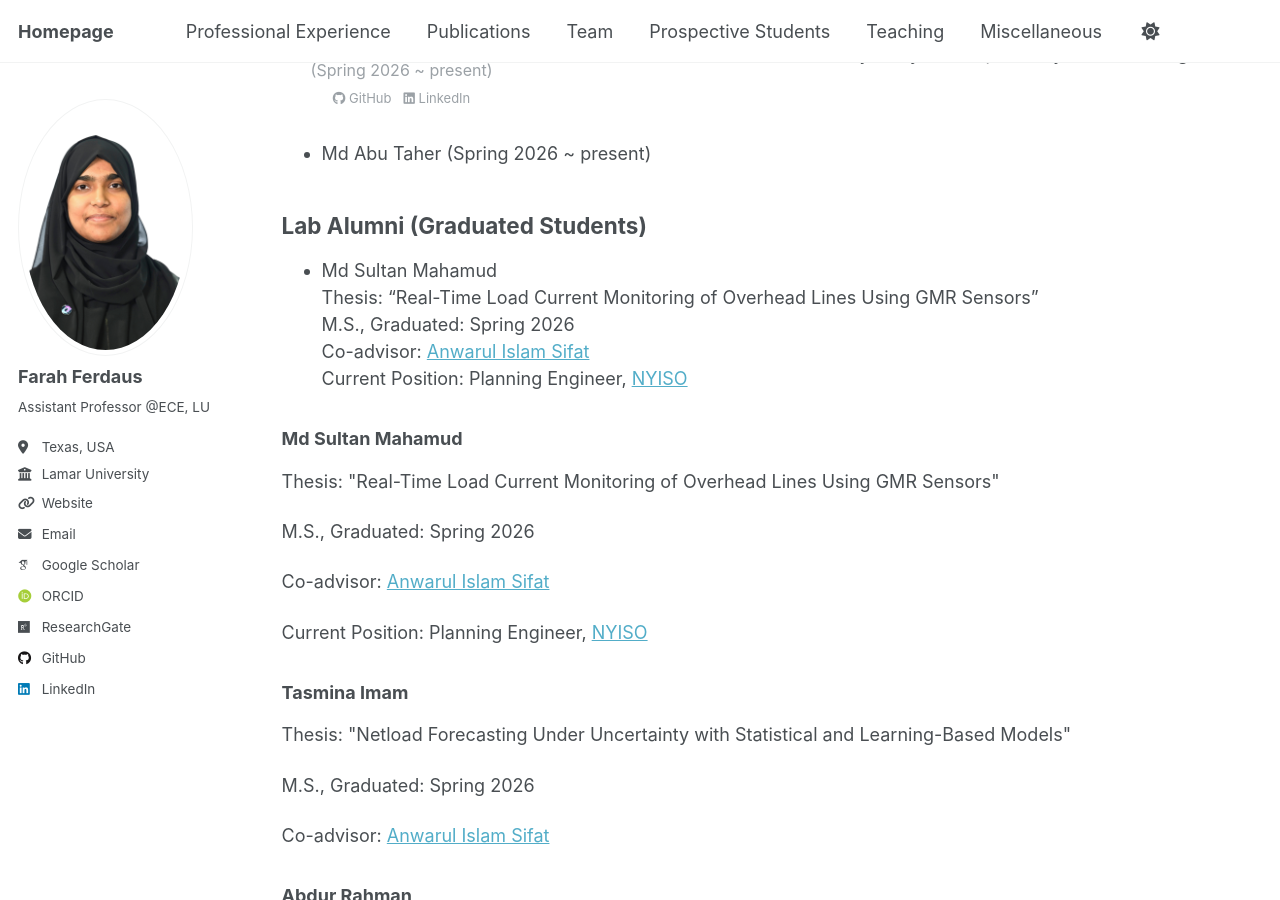
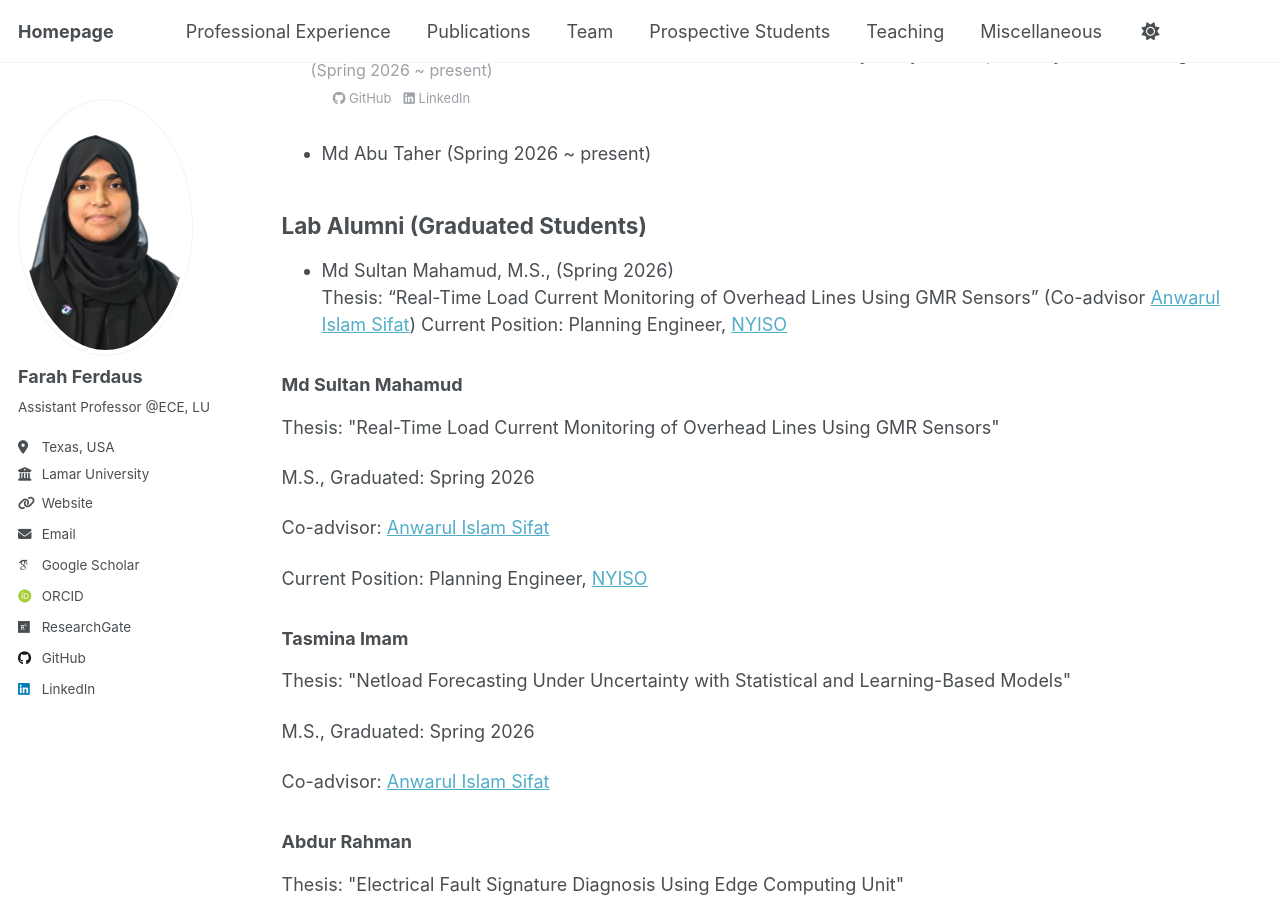
Before and after one commit to fferdaus/fferdaus.github.io, a Jekyll site: the page built from _pages/team.md, in a window 1280 px wide and 900 px high, scrolled down 1626 px. Built offline with Jekyll 4.4.1, drawn with Linux system fonts in a browser that asks for light colours; some web fonts are replaced.

Commit message:
Update team.md

```diff
--- a/_pages/team.md
+++ b/_pages/team.md
@@ -163,10 +163,8 @@ redirect_from:
 - Md Abu Taher (Spring 2026 ~ present)
 
 ## Lab Alumni (Graduated Students)
-- Md Sultan Mahamud<br>
-  Thesis: "Real-Time Load Current Monitoring of Overhead Lines Using GMR Sensors"
-  M.S., Graduated: Spring 2026
-  Co-advisor: [Anwarul Islam Sifat](https://www.linkedin.com/in/aisifat/)
+- Md Sultan Mahamud, M.S., (Spring 2026) <br>
+  Thesis: "Real-Time Load Current Monitoring of Overhead Lines Using GMR Sensors"  (Co-advisor [Anwarul Islam Sifat](https://www.linkedin.com/in/aisifat/))
   Current Position: Planning Engineer, [NYISO](https://www.nyiso.com/about-us)
 
 <div class="alumni-list">
```
